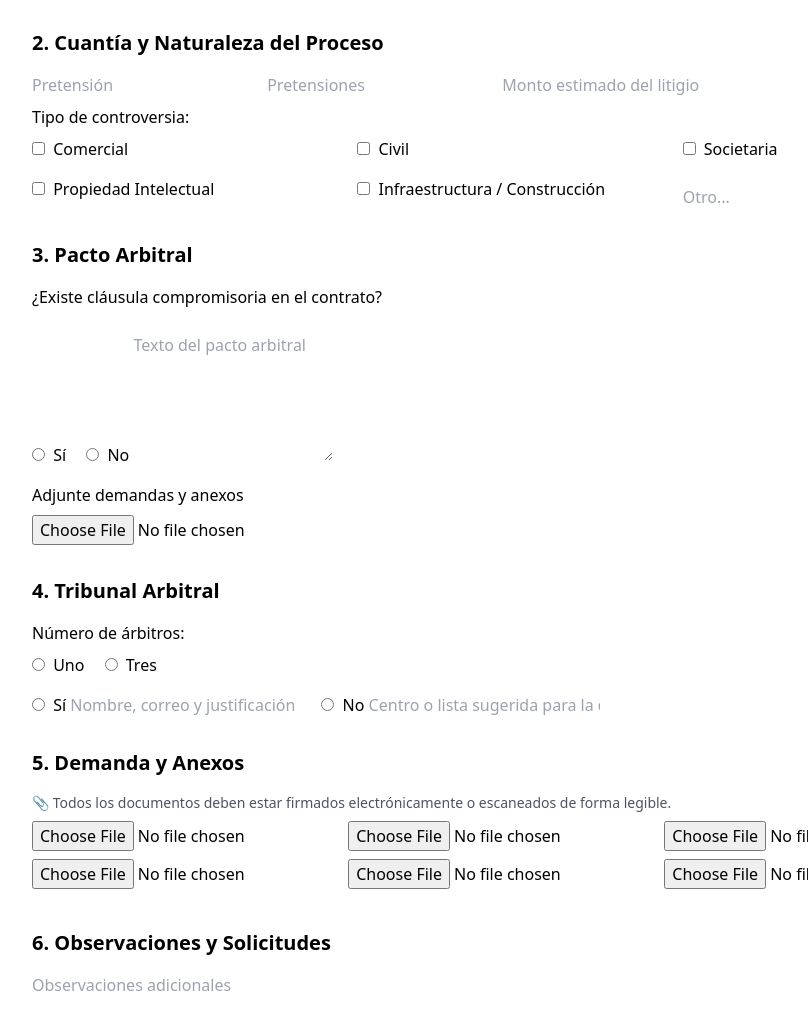
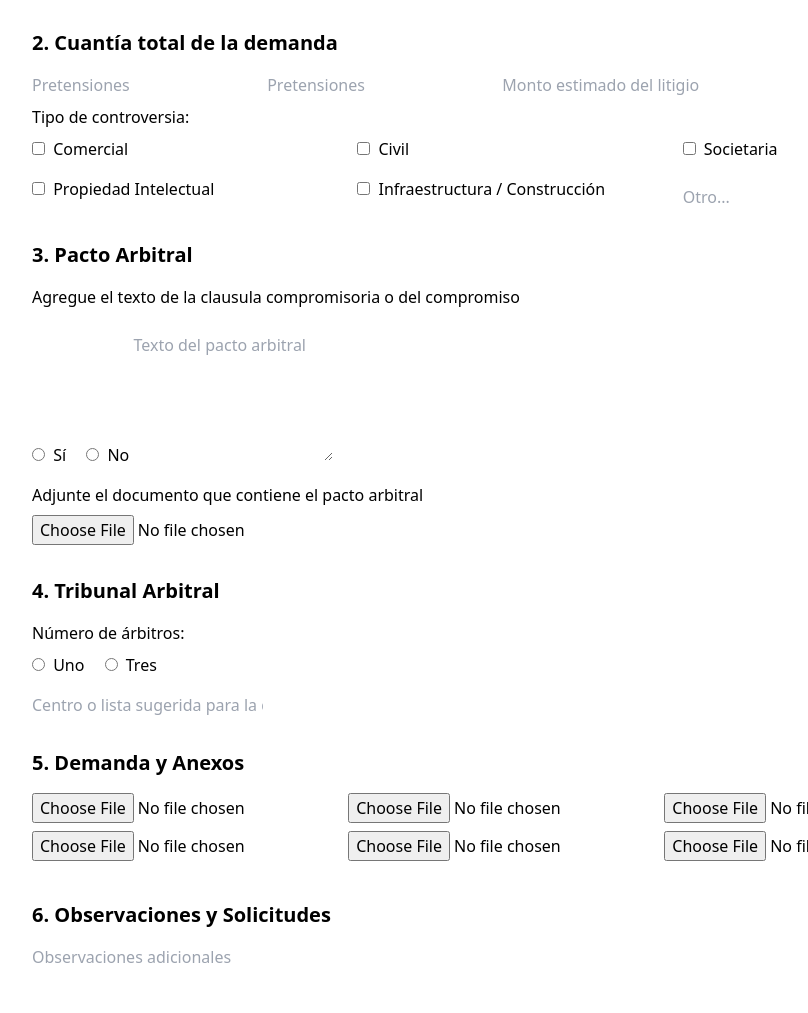
Before and after one commit to Jorgecur1984/Arbitraje, a plain HTML site: page index.html in a window 1280 px wide. Shown: the part 671-1684 px from the top of the page, without its empty margins (128-936 px from the left). Drawn offline with nearby package versions, Linux system fonts and the light colour scheme.

Commit message:
Update index.html

```diff
--- a/index.html
+++ b/index.html
@@ -57,8 +57,8 @@
 
       <!-- 2. Cuantía y Naturaleza -->
       <section>
-        <h3 class="text-xl font-semibold mb-4">2. Cuantía y Naturaleza del Proceso</h3>
-        <input type="text" placeholder="Pretensión" class="input mb-2">
+        <h3 class="text-xl font-semibold mb-4">2. Cuantía total de la demanda</h3>
+        <input type="text" placeholder="Pretensiones" class="input mb-2">
         <input type="text" placeholder="Pretensiones" class="input mb-2">
         <input type="text" placeholder="Monto estimado del litigio" class="input">
 
@@ -76,12 +76,12 @@
       <!-- 3. Pacto Arbitral -->
       <section>
         <h3 class="text-xl font-semibold mb-4">3. Pacto Arbitral</h3>
-        <label class="block mb-2">¿Existe cláusula compromisoria en el contrato?</label>
+        <label class="block mb-2">Agregue el texto de la clausula compromisoria o del compromiso</label>
         <label><input type="radio" name="clausula" value="Sí" class="mr-1"> Sí</label>
         <label class="ml-4"><input type="radio" name="clausula" value="No" class="mr-1"> No</label>
 
         <textarea placeholder="Texto del pacto arbitral" class="input h-32 mt-4"></textarea>
-        <label class="block mt-4 mb-2">Adjunte demandas y anexos</label>
+        <label class="block mt-4 mb-2">Adjunte el documento que contiene el pacto arbitral</label>
         <input type="file" accept=".pdf" class="input">
       </section>
 
@@ -92,9 +92,9 @@
         <label><input type="radio" name="arbitros" value="1" class="mr-1"> Uno</label>
         <label class="ml-4"><input type="radio" name="arbitros" value="3" class="mr-1"> Tres</label> <br>
 
-        <label><input type="radio" name="sugiere" value="Sí" class="mr-1"> Sí</label>
+        <!-- <label><input type="radio" name="sugiere" value="Sí" class="mr-1"> Sí</label>
         <input type="text" placeholder="Nombre, correo y justificación" class="input mt-2">
-        <label class="ml-4"><input type="radio" name="sugiere" value="No" class="mr-1"> No</label>
+        <label class="ml-4"><input type="radio" name="sugiere" value="No" class="mr-1"> No</label> -->
 
         <input type="text" placeholder="Centro o lista sugerida para la designación" class="input mt-4">
       </section>
@@ -102,7 +102,6 @@
       <!-- 5. Demanda y Anexos -->
       <section>
         <h3 class="text-xl font-semibold mb-4">5. Demanda y Anexos</h3>
-        <p class="text-sm text-gray-600 mb-2">📎 Todos los documentos deben estar firmados electrónicamente o escaneados de forma legible.</p>
         <input type="file" name="demanda" accept=".pdf" class="input mb-2">
         <input type="file" name="poder" accept=".pdf" class="input mb-2">
         <input type="file" name="contrato" accept=".pdf" class="input mb-2">
```
